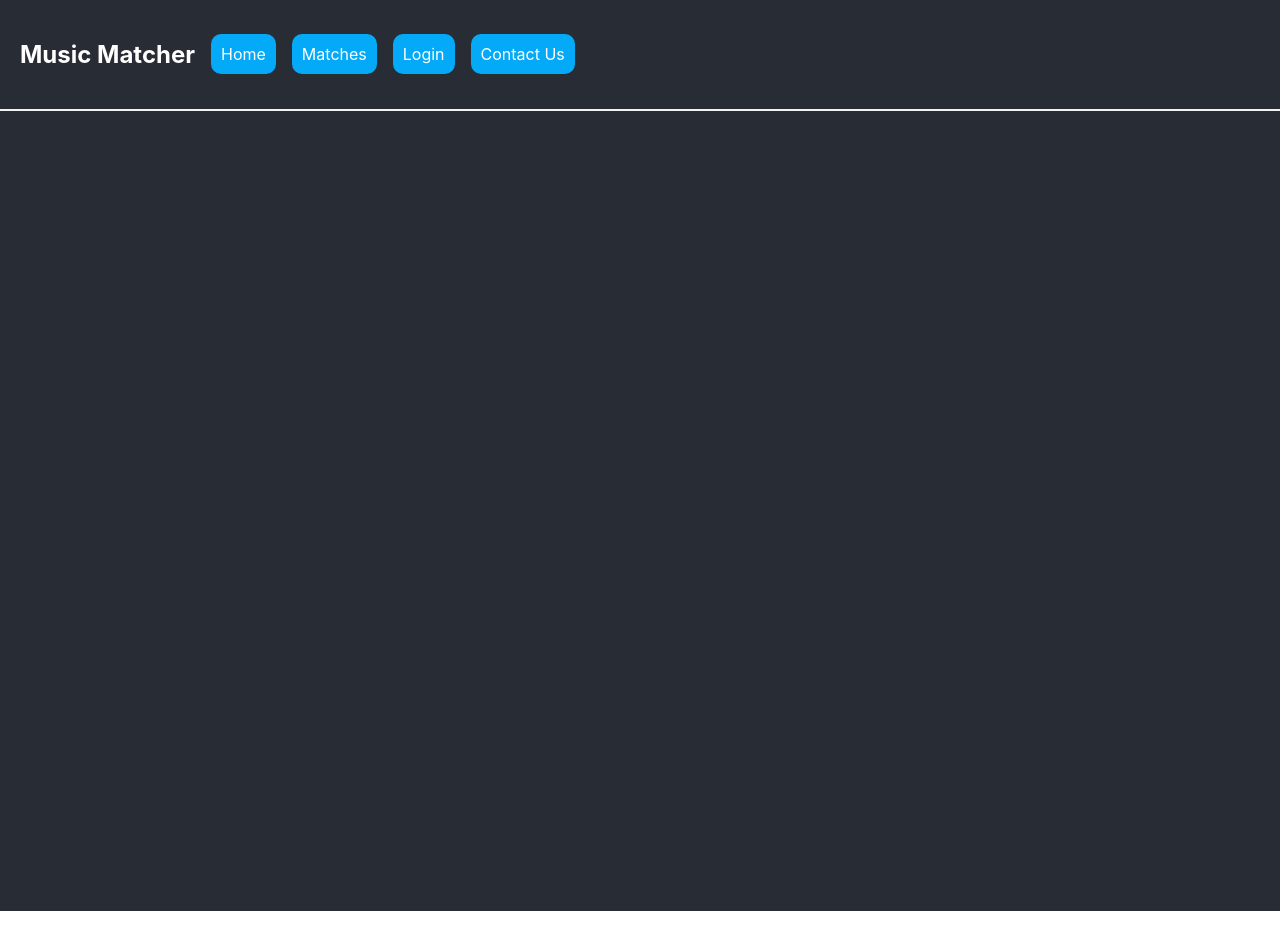
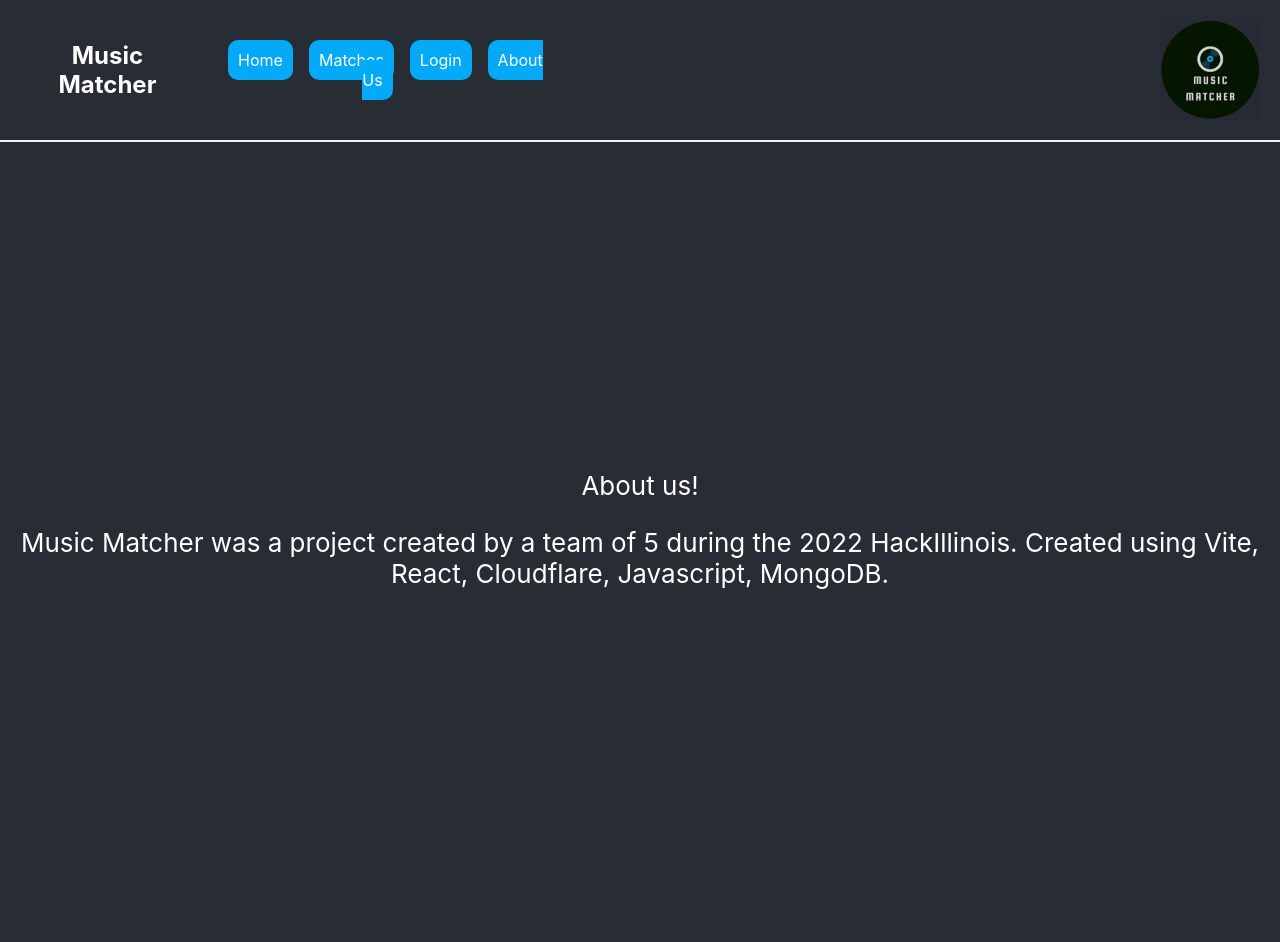
Before and after one commit to shorowitz03/HackIllinois, a React (Vite) app in the folder frontend/: page /aboutus in a window 1280 px wide. Before the commit the page ends 911 px from the top, so only its background shows below. Built offline with nearby package versions, Linux system fonts and the light colour scheme.

Commit message:
Spinny Logo

```diff
--- a/frontend/src/App.jsx
+++ b/frontend/src/App.jsx
@@ -19,7 +19,7 @@ function App() {
             <Home />
         </Route>
 
-        <Route exact path="/contactus">
+        <Route exact path="/aboutus">
           <ContactUs />
         </Route>
 
--- a/frontend/src/NavBar.jsx
+++ b/frontend/src/NavBar.jsx
@@ -1,5 +1,6 @@
 import { Link } from "react-router-dom";
 import React from 'react';
+import logo from "./matchmakerlogo.gif";
 
 class NavBar extends React.Component {
   constructor(props) {
@@ -15,8 +16,9 @@ class NavBar extends React.Component {
         <Link to="/" className="nav-links">Home</Link>
         <Link to="/matches" className="nav-links">Matches</Link>
         <Link to="/login" className="nav-links">Login</Link>
-        <Link to="/contactus" className="nav-links">Contact Us</Link>
+        <Link to="/aboutus" className="nav-links">About Us</Link>
       </div>
+      <img src={logo} alt="logo" className="logo-img"/>
     </nav>
   );
 }
--- a/frontend/src/contactus.jsx
+++ b/frontend/src/contactus.jsx
@@ -4,22 +4,16 @@ import React from "react";
 class contactus extends React.Component {
     constructor(props) {
         super(props)
-        this.state = {
-            name: "",
-            email: "",
-            message: "",
-            disabled: false,
-            emailSent: null,
-        }
 
     }
 render () {
     return (
-        /*<div>
-           <Hero title = (this.props.title) />
-        </div> */
-
-        <div>wow this is where</div>
+        <div>
+            About us!
+            <p>Music Matcher was a project created by a team of 5 during the 2022 HackIllinois. Created using
+                Vite, React, Cloudflare, Javascript, MongoDB.
+            </p>
+        </div>
 
     );
 
--- a/frontend/src/index.css
+++ b/frontend/src/index.css
@@ -42,6 +42,12 @@ code {
 .nav-links:hover {
   border-bottom: 5px solid #00000059;
   border-right: 5px solid #00000059;
+}
+
+.logo-img{
+  padding-left: 600px;
+  height: 100px;
+  width: auto;
 }
 
 .home{
```
Also changed, not shown: frontend/src/matchmakerlogo.gif (added), frontend/src/music_Matcher_logo.png (added).
